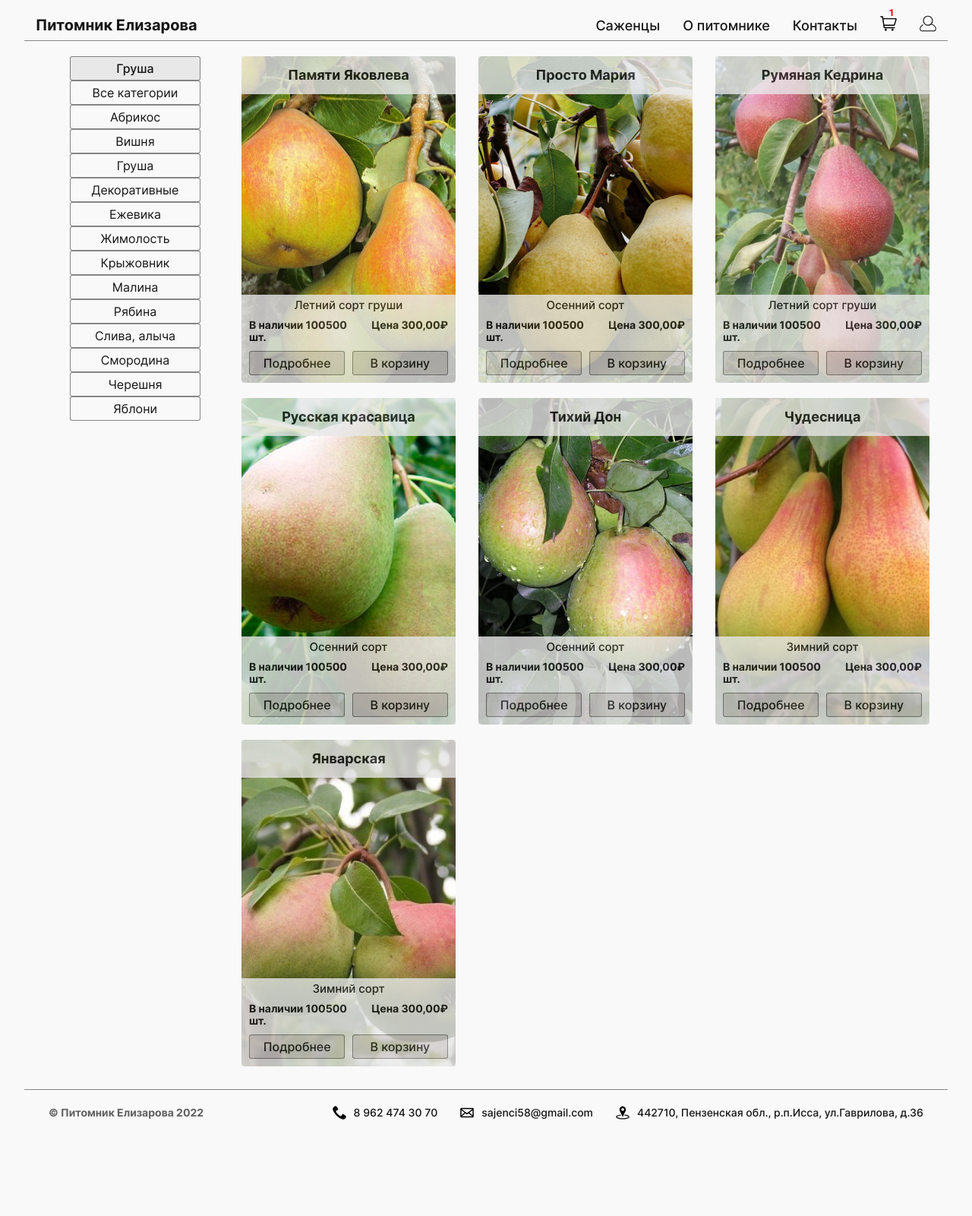
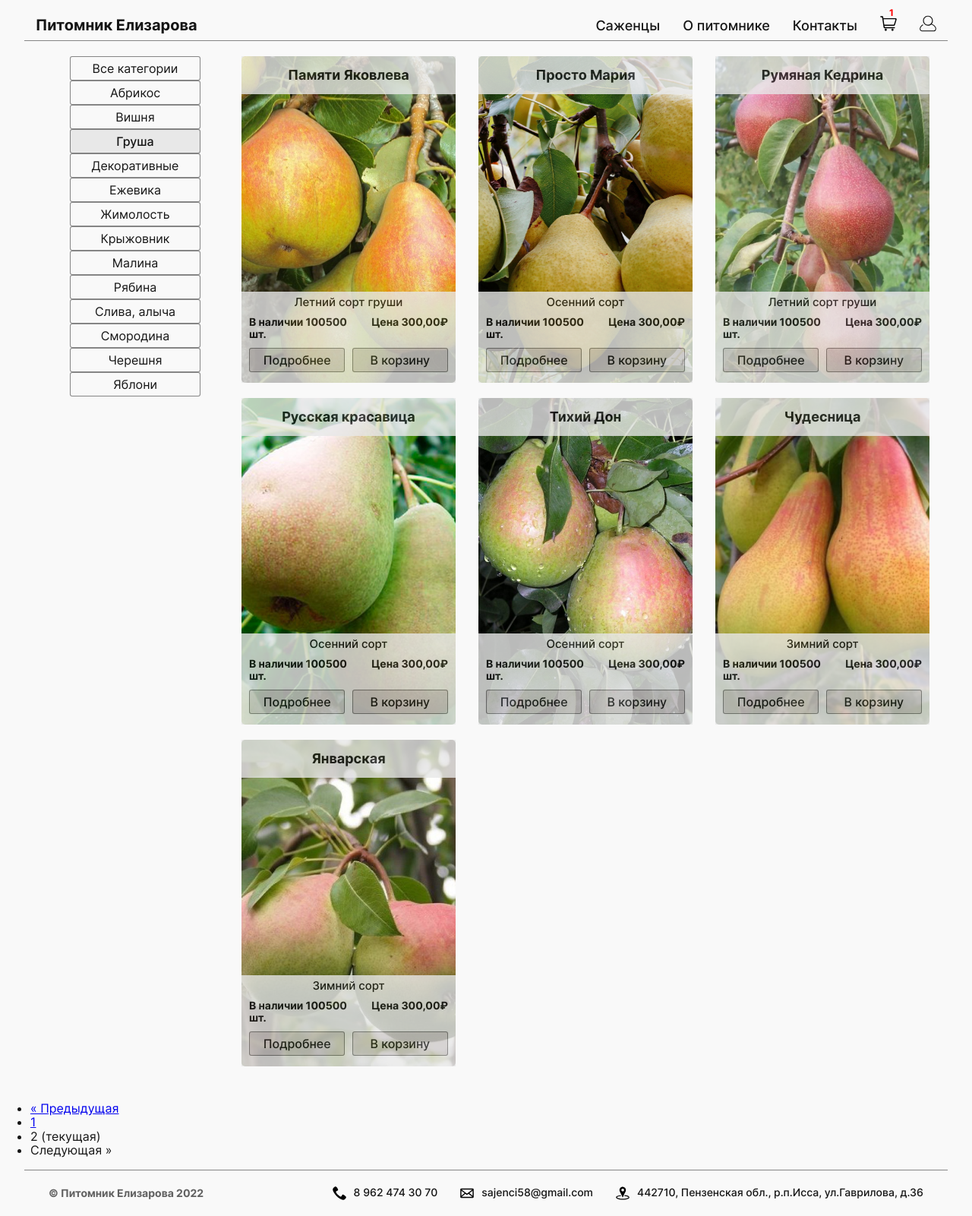
Before and after one commit to Kettrin62/pnzsad.ru, a Django app: a page that uses pnzsad/templates/base.html in a window 1280 px wide. Shown: the whole page at 76% size. Before the commit the page ends 1474 px from the top, so only its background shows below. Run offline with Django 4.2, Linux system fonts and the light colour scheme; data comes from the database, SQL or seed files in the repository.

Commit message:
fix tamplates seedling_cards

```diff
--- a/pnzsad/seedlings/templates/seedlings/seedling_cards.html
+++ b/pnzsad/seedlings/templates/seedlings/seedling_cards.html
@@ -3,16 +3,14 @@
   <section class="plants">
     <div class="categories">
       <a href="#" class="categories__button-title">{{ current_category }}</a>
-      <ul class="categories__list">
-        <li class="categories__item">
-          <a href="#" class="categories__button categories__button_active">{{ current_category }}</a>
-        </li>
-        <li class="categories__item">
-          <a href="#" class="categories__button">Все категории</a>
+        <span class="categories__current">{{ current_category }}</span>
+        <ul class="categories__list">
+          <li class="categories__item">
+            <a href="{% url 'seedlings:seedlings_all' %}" class="categories__button categories__button_active">Все категории</a>
         </li>
       {% for category in categoryes %}
         <li class="categories__item">
-          <a href="#" class="categories__button">{{ category.title }}</a>
+          <a href="{{ category.get_absolute_url }}" class="categories__button">{{ category.title }}</a>
         </li>
       {% endfor %}
       </ul>
--- a/pnzsad/seedlings/views.py
+++ b/pnzsad/seedlings/views.py
@@ -27,7 +27,7 @@ def index(request):
 
 
 def seedlings(request, category_slug=None):
-    categoryes = Category.objects.all().values('title', 'image')
+    categoryes = Category.objects.all()
 
     if category_slug:
         category = get_object_or_404(Category, slug=category_slug)
@@ -38,8 +38,18 @@ def seedlings(request, category_slug=None):
             'title', 'image', 'short_description', 'retail_price',
             'wholesale_price', 'stock'
         )
-        page = get_paginator_page(request, seedlings)
-        return render(
+    else:
+        category = 'Все категории'
+        seedlings = Seedling.objects.filter(
+            available=True
+            ).values(
+                'title', 'image', 'short_description', 'retail_price',
+                'wholesale_price', 'stock'
+        )
+
+    page = get_paginator_page(request, seedlings)
+
+    return render(
             request,
             'seedlings/seedling_cards.html',
             {
@@ -48,19 +58,3 @@ def seedlings(request, category_slug=None):
                 'page': page
             }
         )
-
-    seedlings = Seedling.objects.filter(
-        available=True
-        ).values(
-            'title', 'image', 'short_description', 'retail_price',
-            'wholesale_price', 'stock'
-    )
-    return render(
-            request,
-            'seedlings/seedling_cards.html',
-            {
-                'categoryes': categoryes,
-                'current_category': 'Все категории',
-                'seedlings': seedlings
-            }
-        )
--- a/pnzsad/static/blocks/card/card.css
+++ b/pnzsad/static/blocks/card/card.css
@@ -67,6 +67,7 @@
   left: 0;
   background-color: #e8e8e8;
   opacity: .8;
+  min-height: 120px;
 }
 
 .card__text {
--- a/pnzsad/static/blocks/categories/categories.css
+++ b/pnzsad/static/blocks/categories/categories.css
@@ -37,6 +37,10 @@
   width: 100%;
   height: 100%;
   background-size: 10px 40px;
+}
+
+.categories__current {
+  display: none;
 }
 
 .categories__list {
--- a/pnzsad/static/pages/index.js
+++ b/pnzsad/static/pages/index.js
@@ -10,6 +10,11 @@ const menuCloseButton = bodyElement.querySelector('.menu__button-close');
 const buttonCategoriesElement = bodyElement.querySelector('.categories__button-title');
 // находим список категорий
 const listCategoriesElement = bodyElement.querySelector('.categories__list');
+// находим все кнопки категорий
+const categoriesItemLinks = bodyElement.querySelectorAll('.categories__button');
+// находим наименование активной категории
+const currentCategoriesElement = bodyElement.querySelector('.categories__current');
+console.log(currentCategoriesElement.textContent);
 
 // swiper
 const swiper = new Swiper('.swiper', {
@@ -68,3 +73,22 @@ function openListButtons() {
 buttonCategoriesElement.addEventListener('click', () => {
   openListButtons();
 })
+
+// функция обнуления ссылок
+function inactiveLink(link) {
+  if (link.classList.contains('categories__button_active')) {
+    link.classList.remove('categories__button_active')
+  }
+}
+
+// функция активации ссылки
+function activeLink(link) {
+  link.classList.add('categories__button_active');
+}
+
+// добавляем класс активной ссылки нужному элементу
+categoriesItemLinks.forEach((item) => {
+  if (item.textContent === currentCategoriesElement.textContent) {
+    activeLink(item)
+  } else inactiveLink(item);
+});
--- a/pnzsad/templates/base.html
+++ b/pnzsad/templates/base.html
@@ -16,6 +16,9 @@
       {% block content %}
       {% endblock %}
     </main>
+    <div>
+      {% include 'includes/paginator.html' %}
+    </div>
     {% include 'includes/footer.html' %}
     <script src="{% static 'pages/index.js' %}"></script>
   </body>
--- /dev/null
+++ b/pnzsad/templates/includes/paginator.html
@@ -0,0 +1,41 @@
+{% if page.has_other_pages %}
+  <div class="container">
+    <div class="row justify-content-center">
+      <nav>
+        <ul class="pagination">
+          {% if page.has_previous %}
+            <li class="page-item">
+              <a class="page-link" href="?page={{ page.previous_page_number }}">&laquo; Предыдущая</a>
+            </li>
+          {% else %}
+            <li class="page-item disabled">
+              <span class="page-link">&laquo; Предыдущая</span>
+            </li>
+          {% endif %}
+          {% for i in page.paginator.page_range %}
+            {% if page.number == i %}
+              <li class="page-item active">
+                <span class="page-link">{{ i }}
+                  <span class="sr-only">(текущая)</span>
+                </span>
+              </li>
+            {% else %}
+              <li class="page-item">
+                <a class="page-link" href="?page={{ i }}">{{ i }}</a>
+              </li>
+            {% endif %}
+          {% endfor %}
+          {% if page.has_next %}
+            <li class="page-item">
+              <a class="page-link" href="?page={{ page.next_page_number }}">Следующая &raquo;</a>
+            </li>
+          {% else %}
+            <li class="page-item disabled">
+              <span class="page-link">Следующая &raquo;</span>
+            </li>
+          {% endif %}
+        </ul>
+      </nav>
+    </div>
+  </div>
+{% endif %}
```
Also changed, not shown: pnzsad/seedlings/templates/seedlings/test.html (deleted, +0 -22 lines).
